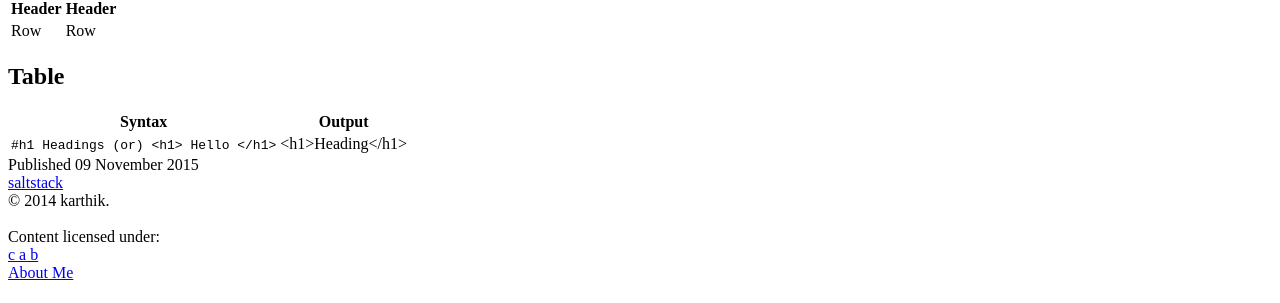
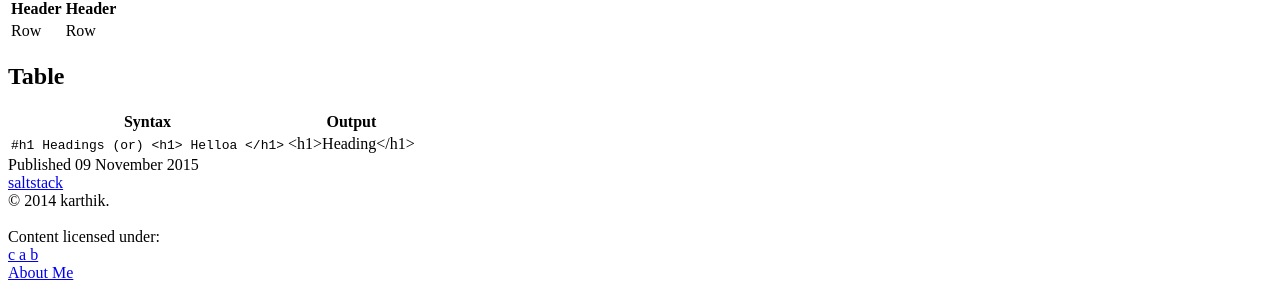
Before and after one commit to karpra/karpra.github.io, a Jekyll site: the page built from _posts/2015-11-9-saltstack.md, in a window 1280 px wide. Shown: the part 692-995 px from the top of the page. Built offline with Jekyll 4.4.1, drawn with Linux system fonts in a browser that asks for light colours; nearby versions of some CDN libraries; library files that are not in the unit come from our copies.

Commit message:
Update 2015-11-9-saltstack.md

```diff
--- a/_posts/2015-11-9-saltstack.md
+++ b/_posts/2015-11-9-saltstack.md
@@ -31,6 +31,6 @@
 
 ## Table
 
-| Syntax | Output |
-| ------------ | ------------- |
-| `#h1 Headings (or) <h1> Hello </h1>` | <h1>Heading</h1> |
+  | Syntax | Output |
+  | ------------ | ------------- |
+  | `#h1 Headings (or) <h1> Helloa </h1>` | <h1>Heading</h1> |
```
